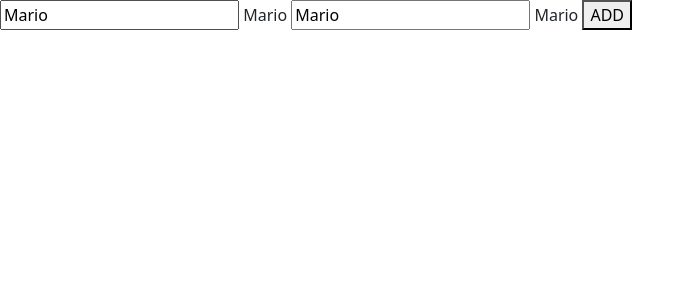
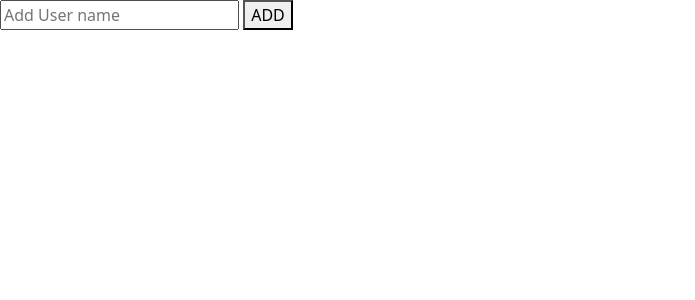
Before and after one commit to Anita-Liberatore/angular-course-project-training, an Angular app: page / in a window 1280 px wide. Shown: the top 300 px of the page, without its empty margins (0-695 px from the left). Built offline with nearby package versions, Linux system fonts and the light colour scheme.

Commit message:
ngform part

```diff
--- a/src/app/ng-model/ng-model.component.html
+++ b/src/app/ng-model/ng-model.component.html
@@ -1,15 +1,22 @@
-<input
+<!--<input
     type="text"
     placeholder="Add User name"
     [ngModel]="oneWayBinding">
-{{oneWayBinding}}
+{{oneWayBinding}} -->
 <!--se rimane con solo ng model -> il binding è solo unidirezionale se cambio in input non cambia nel label, occorre mettere [(ngModel)]-->
-<input
-    type="text"
-    placeholder="Add User name"
-    [(ngModel)]="twoWayBinding">
-{{twoWayBinding}}
 
-<small *ngIf="twoWayBinding.length <3">Too short</small>
+<form #f="ngForm" (submit)="add(f)">
+    <input
+        type="text"
+        placeholder="Add User name"
+        [ngModel]="oneWayBinding"
+        name="oneWayBinding">
+    {{oneWayBinding}}
 
-<button (click)="add()">ADD</button>
+    <button type="submit">ADD</button>
+
+</form>
+
+<li *ngFor="let user of users">
+    {{user }}
+  </li>
--- a/src/app/ng-model/ng-model.component.ts
+++ b/src/app/ng-model/ng-model.component.ts
@@ -7,21 +7,23 @@ import { Component, OnInit } from '@angular/core';
   styleUrls: ['./ng-model.component.scss']
 })
 export class NgModelComponent implements OnInit {
+  users: string[] = [];
 
-  oneWayBinding = 'guest'
-  twoWayBinding = 'Mario'
+  oneWayBinding: string | undefined;
+
   constructor() {
-        setTimeout(() => {
-            this.oneWayBinding = 'Mario'
-        }, 2000);
+    console.log("ok - constructor")
+
   }
 
-  ngOnInit(): void {
+  ngOnInit(): void {    console.log("ok - ng on init")
+
   }
 
 
-  add() {
-    console.log(this.twoWayBinding);
+  add(form: any) {
+    console.log(form.value);
+    this.users.push(form.value.oneWayBinding)
   }
 
 }
```
